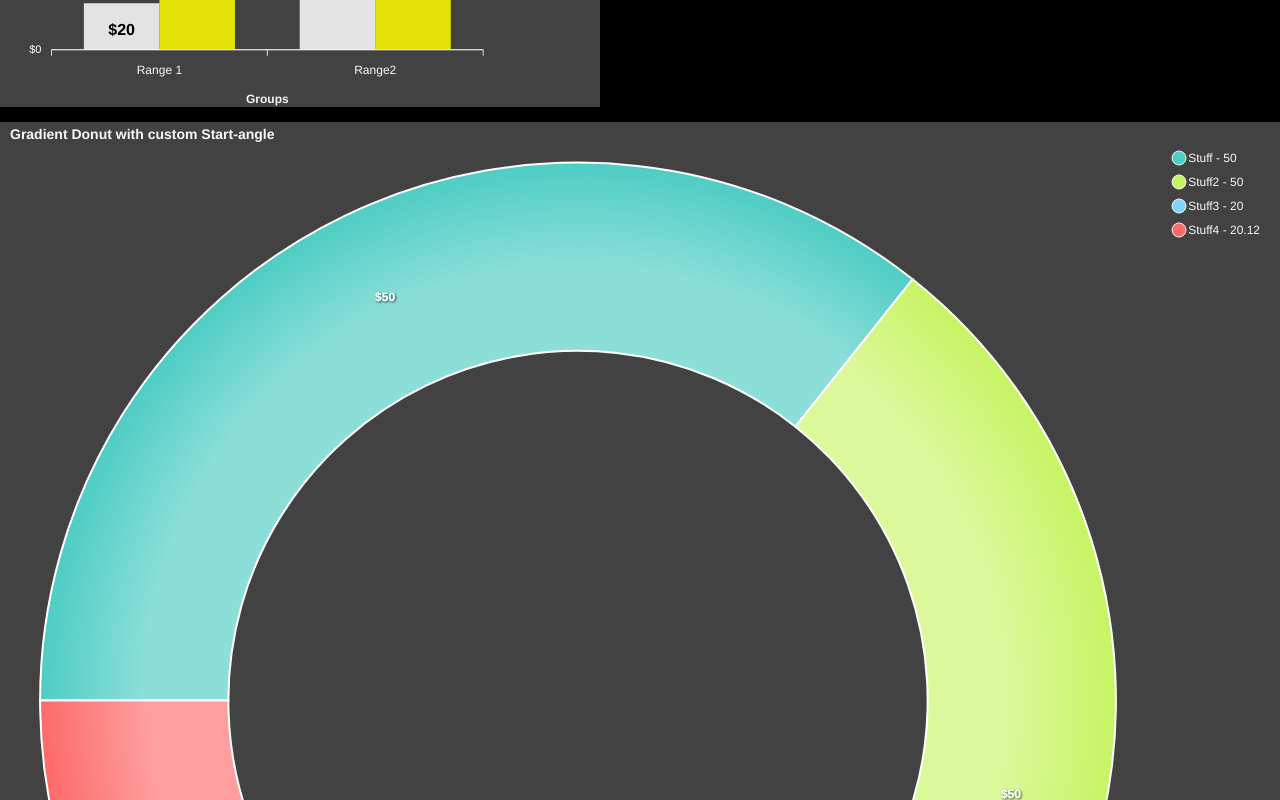
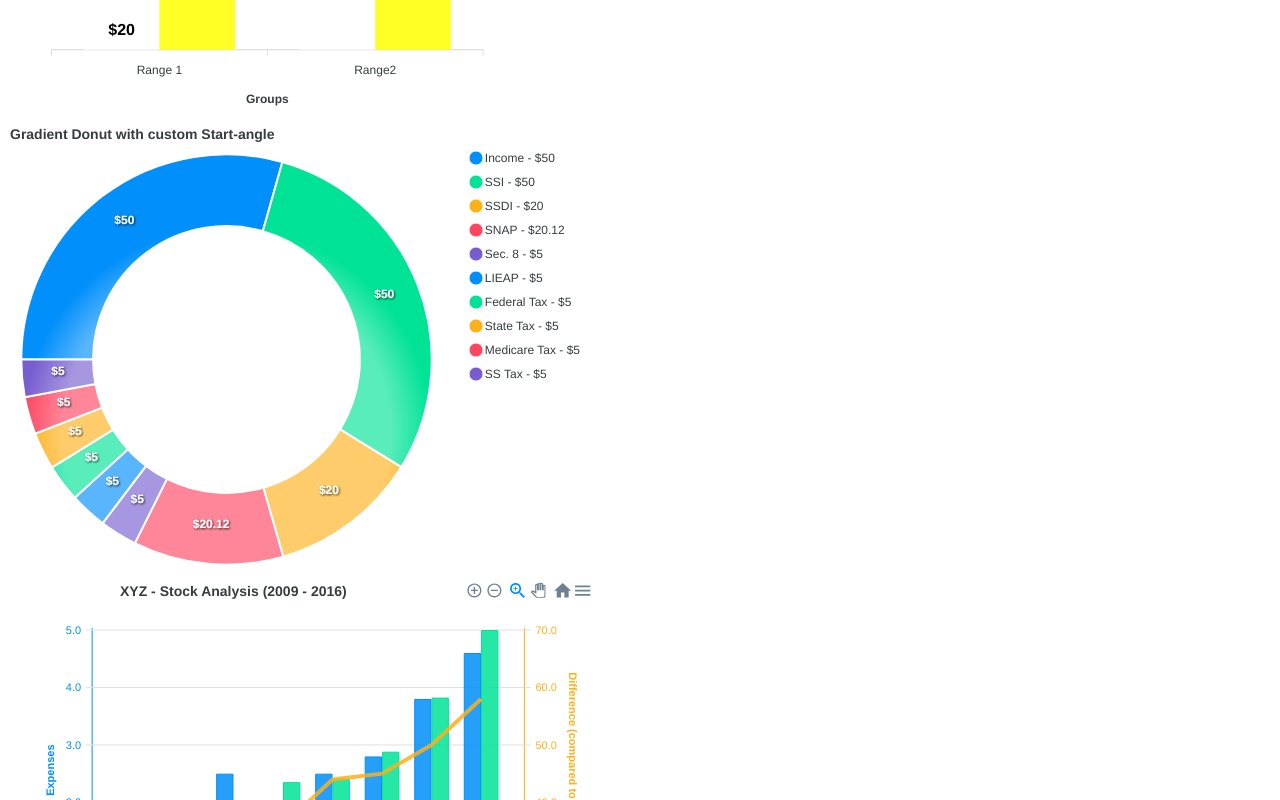
Before and after one commit to Jerrad-Johnson/Benefits-Calculator-ReactJS, a React (Create React App) app: page / in a window 1280 px wide. Shown: the part 560-1360 px from the top of the page. Built offline with nearby package versions, Linux system fonts and the light colour scheme.

Commit message:
Added a combination line and bar graph.

```diff
--- a/src/App.css
+++ b/src/App.css
@@ -95,8 +95,8 @@ input, select {
 }
 
 body {
-  background-color: #000;
-  color: #ccc;
+  background-color: #fff;
+  color: #000;
 }
 
 @media (prefers-reduced-motion: no-preference) {
--- a/src/Counter.js
+++ b/src/Counter.js
@@ -40,9 +40,9 @@ class Counter extends Component {
                     ]}
                     options={{
                         colors: ["#ffffff", "#ffff00"],
-                        theme: {
-                            mode: 'dark'
-                        },
+                        // theme: {
+                        //     mode: 'dark'
+                        // },
                         // chart:{
                         //     stacked:true
                         // },
@@ -90,9 +90,12 @@ class Counter extends Component {
 
                 <Chart
                     type="donut"
-                    series={[50, 50, 20, 20.12]}
+                    width={600}
+                    height={600}
+                    series={[50, 50, 20, 20.12, 5, 5, 5, 5, 5, 5]}
                     options = {{
-                        labels: ["Stuff", "Stuff2", "Stuff3", "Stuff4"],
+                        labels: ["Income", "SSI", "SSDI", "SNAP", "Sec. 8", "LIEAP", "Federal Tax",
+                            "State Tax", "Medicare Tax", "SS Tax"],
                         dataLabels: {
                             enabled: true,
                             formatter: function(val, opts) {
@@ -110,12 +113,12 @@ class Counter extends Component {
                         },
                         legend: {
                             formatter: function (val, opts) {
-                                return val + " - " + opts.w.globals.series[opts.seriesIndex]
+                                return val + " - $" + opts.w.globals.series[opts.seriesIndex]
                             }
                         },
-                        theme: {
-                            mode: 'dark'
-                        },
+                        // theme: {
+                        //     mode: 'dark'
+                        // },
                         title: {
                             text: 'Gradient Donut with custom Start-angle'
                         },
@@ -133,6 +136,131 @@ class Counter extends Component {
                     }}
                 > </Chart>
 
+                <Chart
+                    width={600}
+                    height={400}
+                    series={[
+                        {
+                            name: 'Income',
+                            type: 'column',
+                            data: [1.4, 2, 2.5, 1.5, 2.5, 2.8, 3.8, 4.6]
+                        }, {
+                            name: 'Cashflow',
+                            type: 'column',
+                            data: [1.1, 3, 3.1, 4, 4.1, 4.9, 6.5, 8.5]
+                        }, {
+                            name: 'Revenue',
+                            type: 'line',
+                            data: [20, 29, 37, 36, 44, 45, 50, 58]
+                        }
+                        ]}
+                    options={{
+
+                        chart: {
+                            height: 350,
+                            type: 'line',
+                            stacked: false
+                        },
+                        dataLabels: {
+                            enabled: false
+                        },
+                        stroke: {
+                            width: [1, 1, 4]
+                        },
+                        title: {
+                            text: 'XYZ - Stock Analysis (2009 - 2016)',
+                            align: 'left',
+                            offsetX: 110
+                        },
+                        xaxis: {
+                            categories: [2009, 2010, 2011, 2012, 2013, 2014, 2015, 2016],
+                        },
+                        yaxis: [
+                            {
+                                seriesName: 'Expenses',
+                                axisTicks: {
+                                    show: true,
+                                },
+                                axisBorder: {
+                                    show: true,
+                                    color: '#008FFB'
+                                },
+                                labels: {
+                                    style: {
+                                        colors: '#008FFB',
+                                    }
+                                },
+                                title: {
+                                    text: "Expenses",
+                                    style: {
+                                        color: '#008FFB',
+                                    }
+                                },
+                                tooltip: {
+                                    enabled: true
+                                }
+                            },
+                            {
+                                seriesName: 'Income',
+                                opposite: true,
+                                axisTicks: {
+                                    show: true,
+                                },
+                                axisBorder: {
+                                    show: true,
+                                    color: '#00E396'
+                                },
+                                labels: {
+                                    style: {
+                                        colors: '#00E396',
+                                    }
+                                },
+                                title: {
+                                    text: "Income",
+                                    style: {
+                                        color: '#00E396',
+                                    }
+                                },
+                            },
+                            {
+                                seriesName: 'Difference',
+                                opposite: true,
+                                axisTicks: {
+                                    show: true,
+                                },
+                                axisBorder: {
+                                    show: true,
+                                    color: '#FEB019'
+                                },
+                                labels: {
+                                    style: {
+                                        colors: '#FEB019',
+                                    },
+                                },
+                                title: {
+                                    text: "Difference (compared to not working)",
+                                    style: {
+                                        color: '#FEB019',
+                                    }
+                                }
+                            },
+                        ],
+                        tooltip: {
+                            fixed: {
+                                enabled: true,
+                                position: 'topLeft', // topRight, topLeft, bottomRight, bottomLeft
+                                offsetY: 30,
+                                offsetX: 60
+                            },
+                        },
+                        legend: {
+                            horizontalAlign: 'left',
+                            offsetX: 40
+                        }
+                    }}
+
+                />
+
             </div>
         );
     }
```
